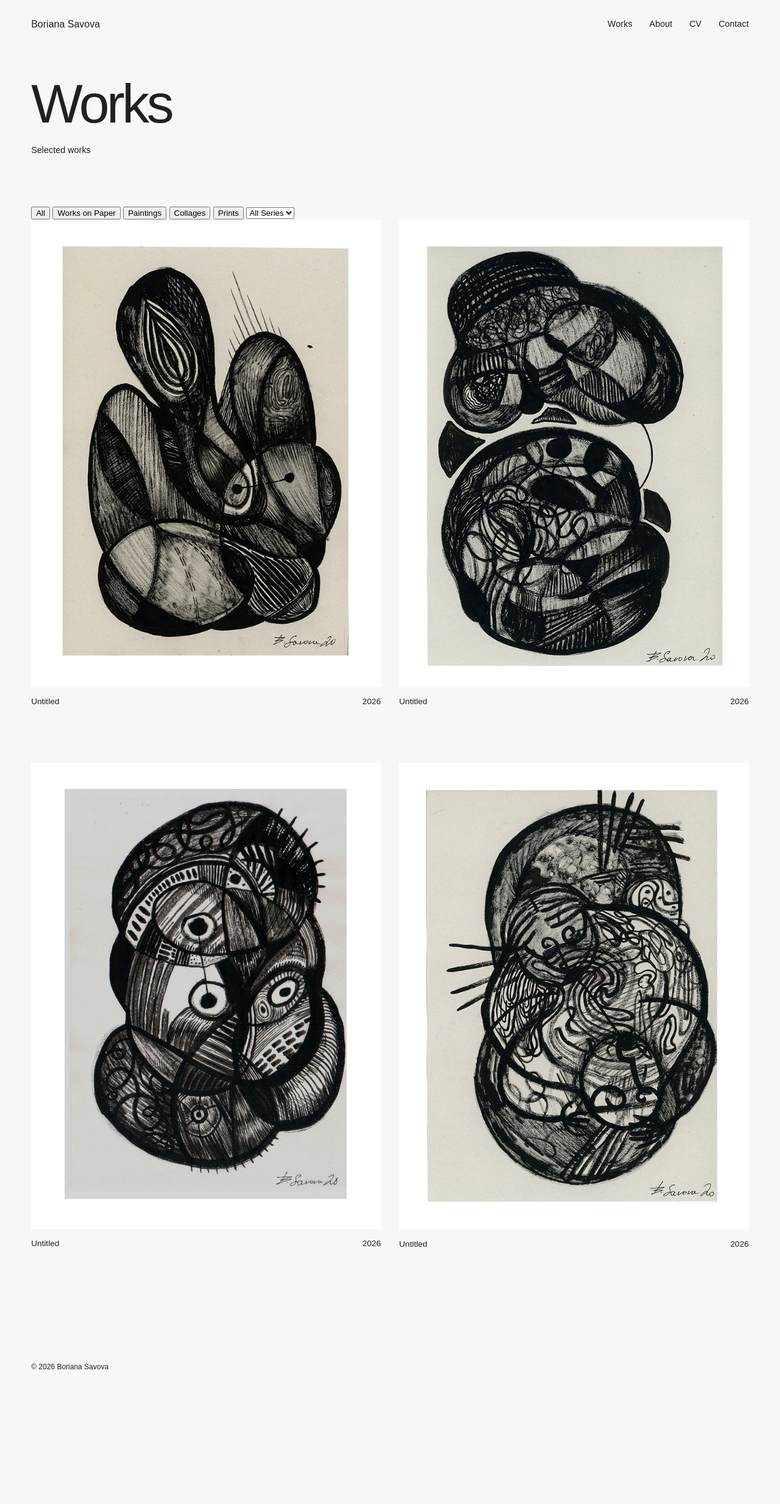
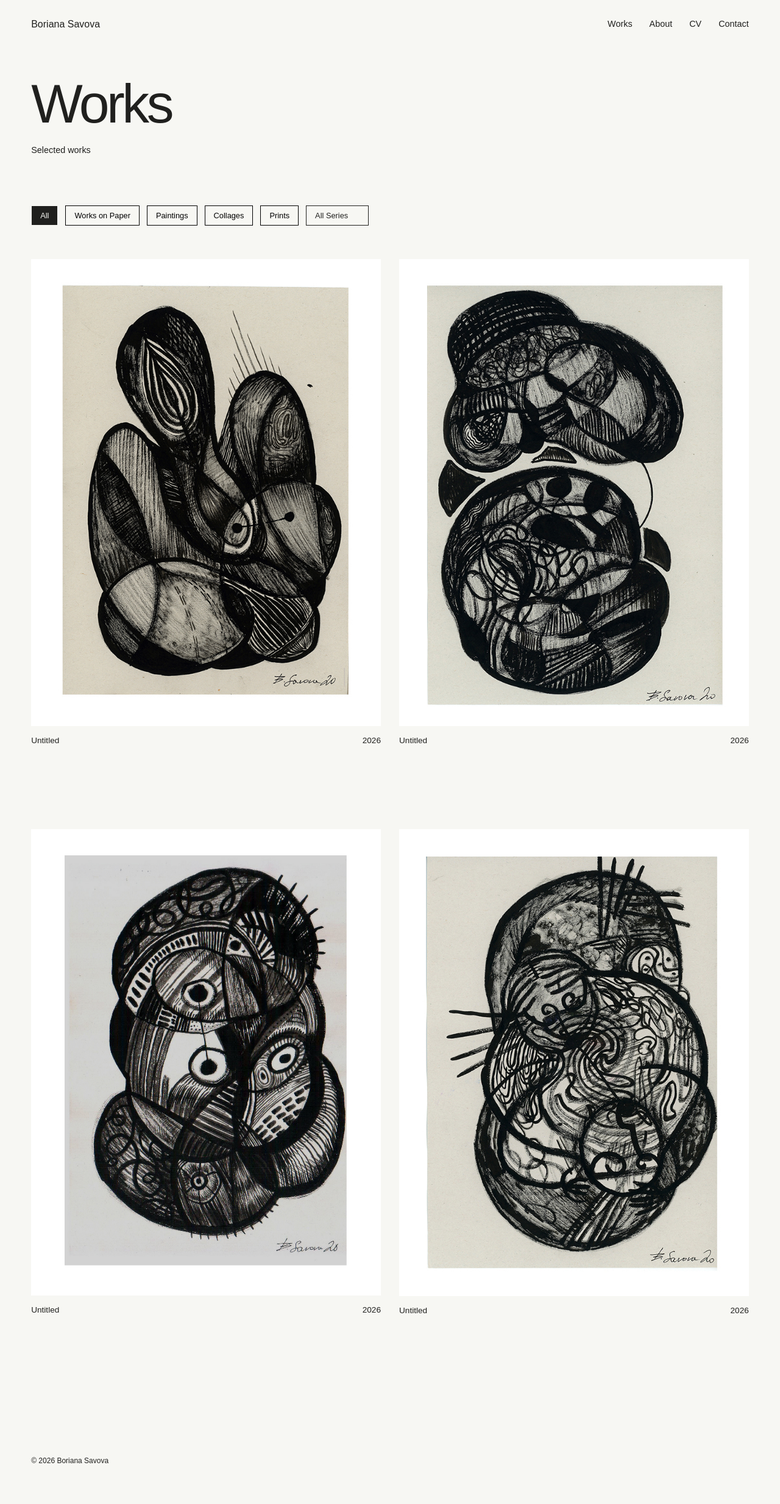
Before and after one commit to b-savova/b-savova.github.io, a Jekyll site: the page built from works.md, in a window 1280 px wide. Shown: the whole page at 61% size. Built offline with Jekyll 4.4.1, drawn with Linux system fonts in a browser that asks for light colours; before the commit the page ends 2313 px from its top, so only the background shows below that.

Commit message:
Update style.css

```diff
--- a/assets/css/style.css
+++ b/assets/css/style.css
@@ -835,3 +835,143 @@
   }
 
 }
+
+/* =========================================================
+   WORKS — FILTERS
+   ========================================================= */
+
+.works-filters {
+  display: flex;
+  align-items: center;
+  flex-wrap: wrap;
+  gap: 12px;
+  margin-bottom: 35px;
+}
+
+.filter-button {
+  appearance: none;
+  background: none;
+  border: 1px solid currentColor;
+
+  padding: 8px 14px;
+
+  font-family: inherit;
+  font-size: 0.8rem;
+
+  cursor: pointer;
+}
+
+.filter-button:hover,
+.filter-button.active {
+  background: #20201e;
+  color: #f7f7f3;
+}
+
+.series-filter {
+  appearance: none;
+
+  background: #f7f7f3;
+  color: #20201e;
+
+  border: 1px solid currentColor;
+
+  padding: 8px 32px 8px 14px;
+
+  font-family: inherit;
+  font-size: 0.8rem;
+
+  cursor: pointer;
+}
+
+
+/* Series description */
+
+.series-description {
+  max-width: 650px;
+
+  margin: 0 0 55px;
+
+  font-size: 1.1rem;
+  line-height: 1.45;
+
+  opacity: 0;
+
+  transition: opacity 0.25s ease;
+}
+
+.series-description.visible {
+  opacity: 1;
+}
+
+
+/* =========================================================
+   WORKS — MASONRY
+   ========================================================= */
+
+.works-grid {
+  columns: 3 300px;
+  column-gap: 30px;
+}
+
+.gallery-item {
+  display: block;
+
+  break-inside: avoid;
+
+  margin-bottom: 45px;
+
+  cursor: pointer;
+}
+
+.gallery-image {
+  overflow: hidden;
+  background: #ecece8;
+}
+
+.gallery-image img {
+  display: block;
+
+  width: 100%;
+  height: auto;
+
+  transition: transform 0.5s ease;
+}
+
+.gallery-item:hover .gallery-image img {
+  transform: scale(1.015);
+}
+
+.gallery-info {
+  display: flex;
+  justify-content: space-between;
+
+  margin-top: 14px;
+
+  font-size: 0.85rem;
+}
+
+
+/* =========================================================
+   WORKS — MOBILE
+   ========================================================= */
+
+@media (max-width: 700px) {
+
+  .works-filters {
+    gap: 8px;
+  }
+
+  .filter-button,
+  .series-filter {
+    font-size: 0.75rem;
+  }
+
+  .works-grid {
+    columns: 1;
+  }
+
+  .gallery-item {
+    margin-bottom: 40px;
+  }
+
+}
```
